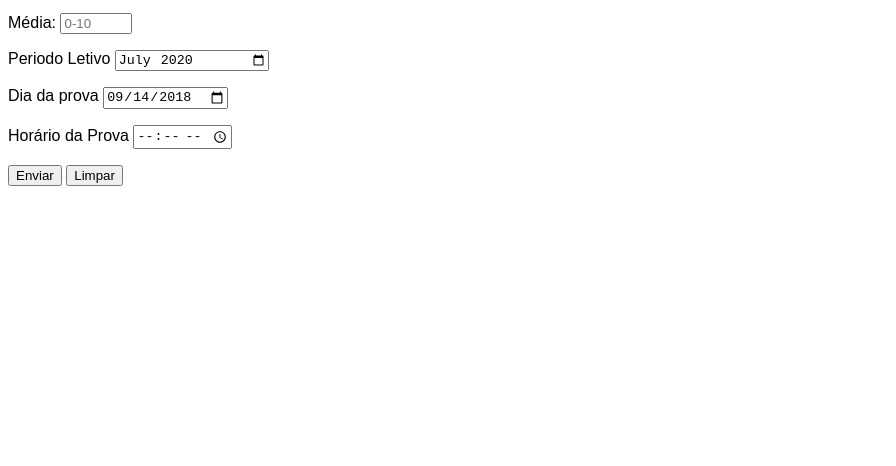
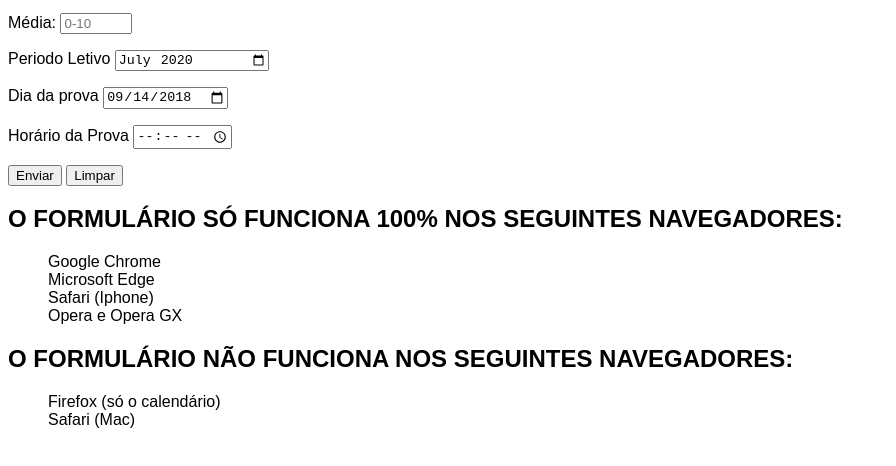
Before and after one commit to arthurferreira-dev/HTML---CSS, a plain HTML site: page Vol. 4/Capitulo 24/aula01a05/form05.html in a window 1280 px wide. Shown: the part 104-570 px from the top of the page, without its empty margins (0-896 px from the left). Drawn offline with Linux system fonts and the light colour scheme.

Commit message:
navegadores compativeis ou não

```diff
--- a/Vol. 4/Capitulo 24/aula01a05/form05.html
+++ b/Vol. 4/Capitulo 24/aula01a05/form05.html
@@ -43,5 +43,19 @@
             <input type="reset" value="Limpar">
         </p>
     </form>
+
+    <h2>O FORMULÁRIO SÓ FUNCIONA 100% NOS SEGUINTES NAVEGADORES:</h2>
+    <ul style="list-style: none;">
+        <li>Google Chrome</li>
+        <li>Microsoft Edge</li>
+        <li>Safari (Iphone)</li>
+        <li>Opera e Opera GX</li>
+    </ul>
+
+    <h2>O FORMULÁRIO NÃO FUNCIONA NOS SEGUINTES NAVEGADORES:</h2>
+    <ul style="list-style: none;">
+        <li>Firefox (só o calendário)</li>
+        <li>Safari (Mac)</li>
+    </ul>
 </body>
 </html>
```
